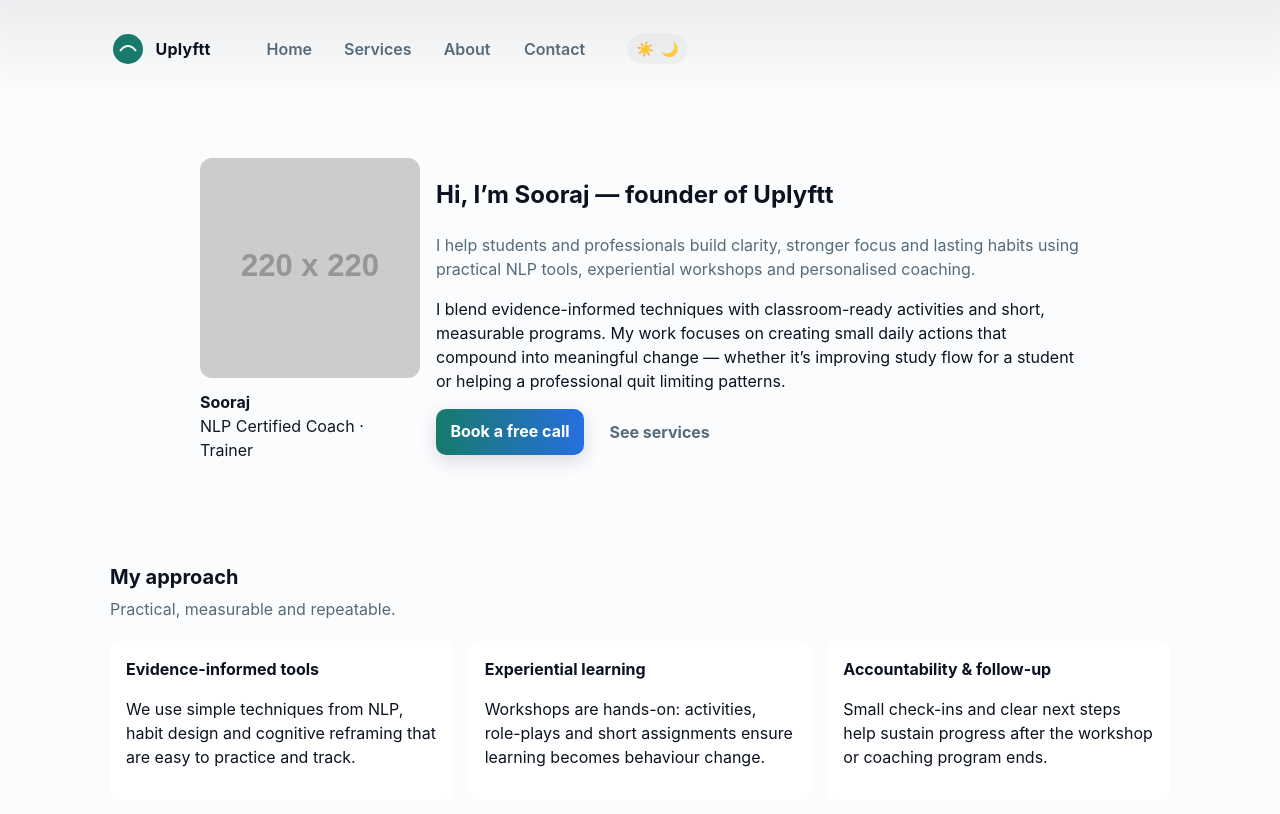
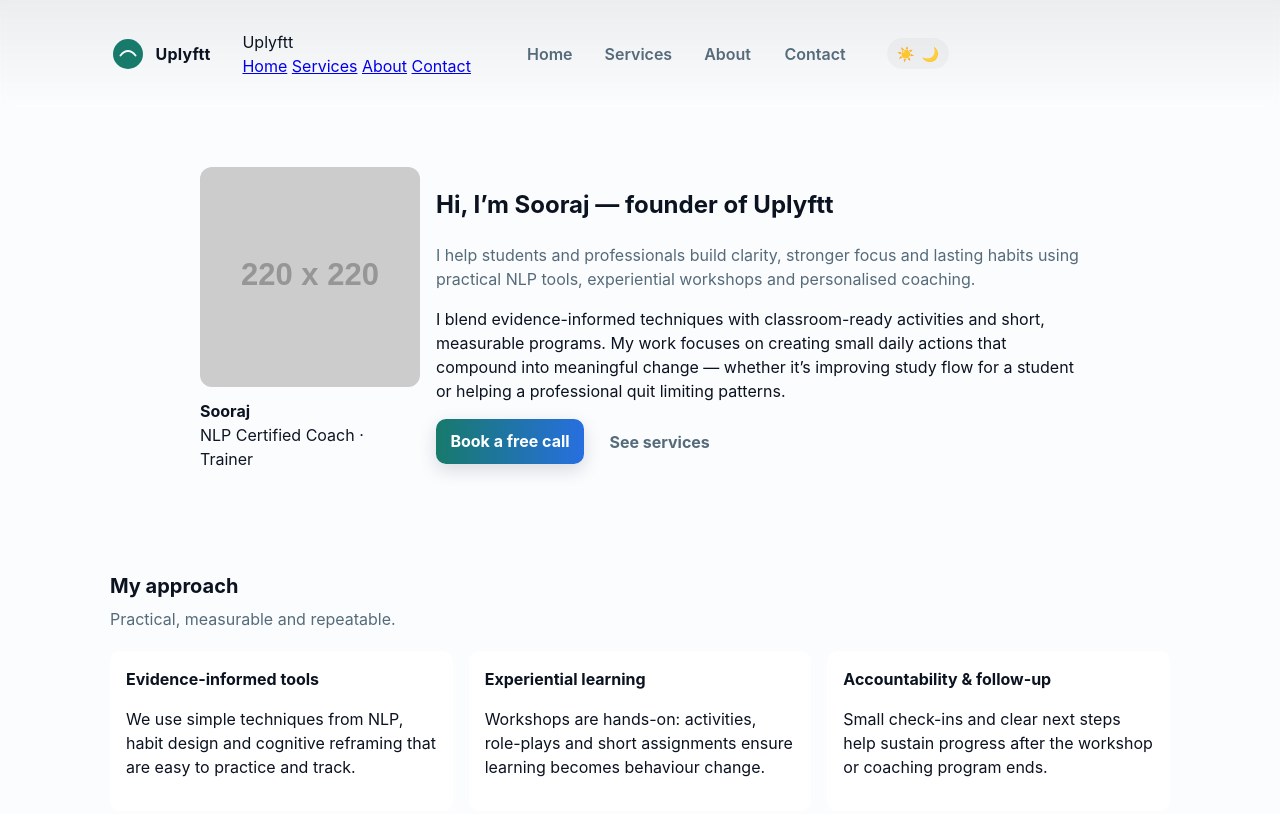
Before and after one commit to soorajnathks/my-website, a plain HTML site: page about.html in a window 1280 px wide. Shown: the top 814 px of the page. Drawn offline with Linux system fonts and the light colour scheme; placeholder pictures from the web are drawn by us.

Commit message:
Update about.html

```diff
--- a/about.html
+++ b/about.html
@@ -18,6 +18,15 @@
         </svg>
         <span class="brand-text">Uplyftt</span>
       </a>
+<aside class="left-nav">
+  <div class="brand-side">Uplyftt</div>
+  <nav>
+    <a href="index.html">Home</a>
+    <a href="index.html#services">Services</a>
+    <a href="about.html">About</a>
+    <a href="index.html#contact">Contact</a>
+  </nav>
+</aside>
 
       <nav class="nav" aria-label="Main navigation">
         <a href="index.html#about">Home</a>
```
